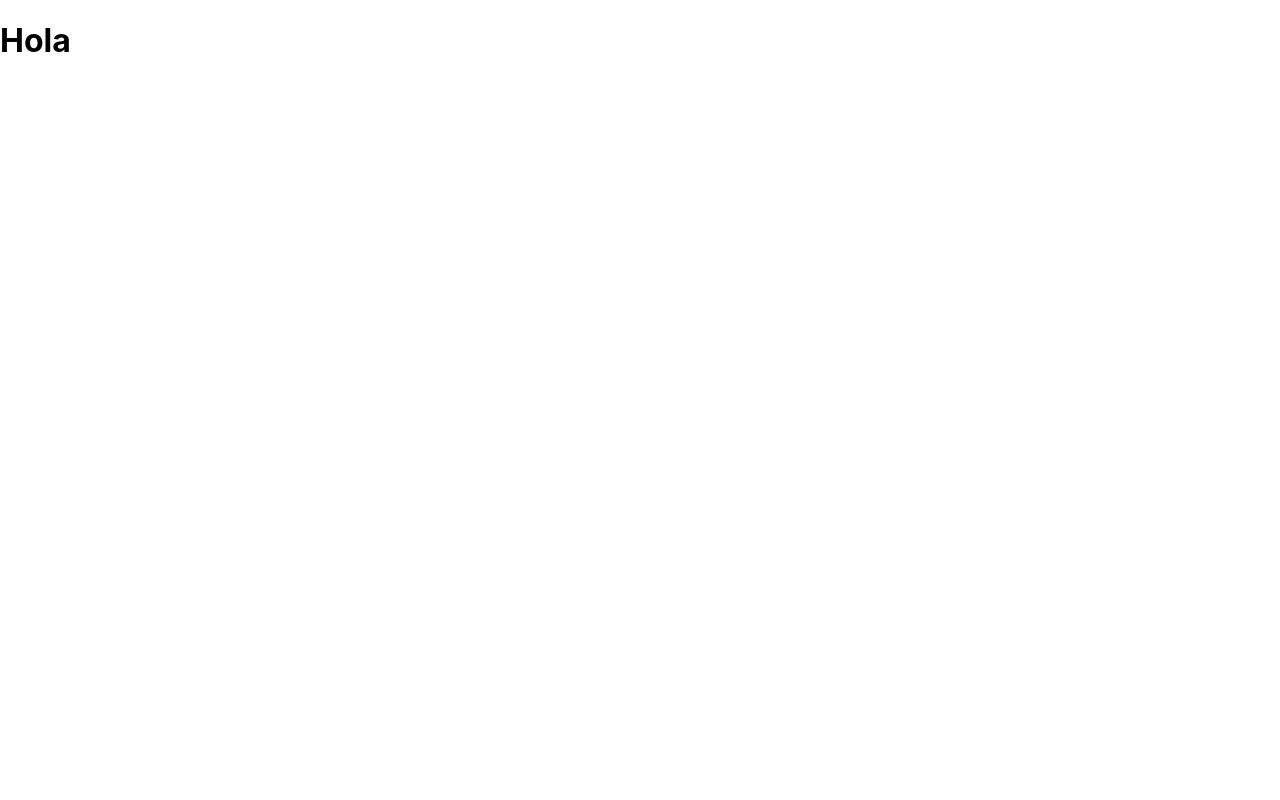
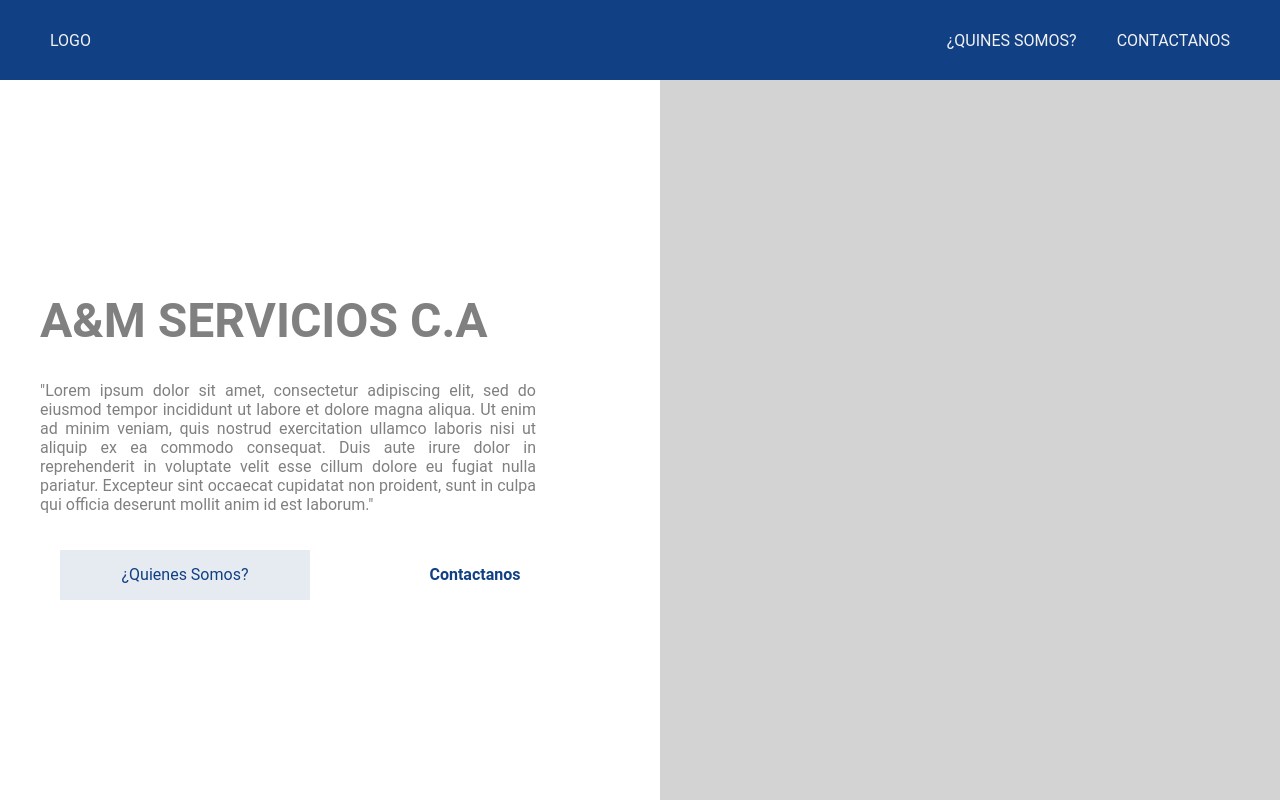
Before and after one commit to Edjopima/amservicios-landing, a React (Create React App) app: page / in a window 1280 px wide. Built offline with nearby package versions, Linux system fonts and the light colour scheme.

Commit message:
[Add] Header and Home Component

```diff
--- a/src/App.js
+++ b/src/App.js
@@ -1,8 +1,34 @@
 import React from 'react';
+import {
+  BrowserRouter as Router,
+  Switch,
+  Route,
+} from "react-router-dom";
+import Header from './components/Header/Header'
+import Home from './containers/Home/Home'
+
+const Contact = () => <h1>Contact</h1>
+const About = () => <h1>About</h1>
 
 const App = () => {
   return (
-    <h1>Hola</h1>
+    <Router>
+      <Header />
+      <Switch>
+        <Route
+          path="/contact"
+          component={Contact}
+        />
+        <Route
+          path="/about"
+          component={About}
+        />
+        <Route
+          path="/"
+          component={Home}
+        />
+      </Switch>
+    </Router>
   );
 }
 
--- /dev/null
+++ b/src/components/Button/StyledButton.js
@@ -0,0 +1,88 @@
+import styled from 'styled-components'
+
+const StyledButton = styled.div`
+  line-height: 50px;
+  height: 50px;
+  text-align: center;
+  width: 250px;
+  cursor: pointer;
+  margin: 20px;
+  color: #114084;
+  transition: all 0.3s;
+  position: relative;
+
+  span {
+    transition: all 0.3s;
+  }
+  .btn1::before {
+    content: '';
+    position: absolute;
+    bottom: 0;
+    left: 0;
+    width: 100%;
+    height: 100%;
+    z-index: 1;
+    opacity: 0;
+    transition: all 0.3s;
+    border-top-width: 1px;
+    border-bottom-width: 1px;
+    border-top-style: solid;
+    border-bottom-style: solid;
+    border-top-color: rgba(17, 64, 132,0.5);
+    border-bottom-color: rgba(17, 64, 132,0.5);
+    transform: scale(0.1, 1);
+  }
+  .btn1:hover span {
+    letter-spacing: 2px;
+  }
+  .btn1:hover::before {
+    opacity: 1;
+    transform: scale(1, 1);
+  }
+  .btn1::after {
+    content: '';
+    position: absolute;
+    bottom: 0;
+    left: 0;
+    width: 100%;
+    height: 100%;
+    z-index: 1;
+    transition: all 0.3s;
+    background-color: rgba(17, 64, 132,0.1);
+  }
+  .btn1:hover::after {
+    opacity: 0;
+    transform: scale(0.1, 1);
+  }
+
+  .btn2 span{
+    font-weight:bold;
+  }
+  .btn2::before {
+    content: '';
+    position: absolute;
+    bottom: 0;
+    left: 0;
+    width: 100%;
+    height: 100%;
+    z-index: 1;
+    opacity: 0;
+    transition: all 0.3s;
+    border-top-width: 1px;
+    border-bottom-width: 1px;
+    border-top-style: solid;
+    border-bottom-style: solid;
+    border-top-color: rgba(17, 64, 132,0.5);
+    border-bottom-color: rgba(17, 64, 132,0.5);
+    transform: scale(0.1, 1);
+  }
+  .btn2:hover span {
+    letter-spacing: 2px;
+  }
+  .btn2:hover::before {
+    opacity: 1;
+    transform: scale(1, 1);
+  }
+`
+
+export default StyledButton;
--- /dev/null
+++ b/src/components/Header/Header.jsx
@@ -0,0 +1,24 @@
+import React from 'react';
+import StyledHeader from './StyledHeader';
+import { useHistory } from "react-router-dom";
+
+const Header = () => {
+  const history = useHistory();
+  const changeRoute = (route) => {
+    history.push(`/${route}`);
+  }
+
+  return (
+    <StyledHeader>
+      <div className='Header-logo'>
+        <p onClick={()=>{changeRoute('home')}}>LOGO</p>
+      </div>
+      <div className='Header-options'>
+      <p onClick={()=>{changeRoute('about')}}>¿QUINES SOMOS?</p>
+        <p onClick={()=>{changeRoute('contact')}}>CONTACTANOS</p>
+      </div>
+    </StyledHeader>
+  );
+}
+
+export default Header;
--- /dev/null
+++ b/src/components/Header/StyledHeader.js
@@ -0,0 +1,32 @@
+import styled from 'styled-components'
+
+const StyledHeader = styled.div`
+  width: 100%;
+  height: 10vh;
+  background-color:#114084;
+  display:flex;
+  flex-direction:row;
+  align-items:center;
+  justify-content:space-around;
+  color:#f1f1f1;
+  .Header-logo {
+    width: 25%;
+    display: flex;
+    flex-direction: row;
+    justify-content: flex-start;
+    padding-left: 30px;
+  }
+  .Header-options {
+    width:75%;
+    display:flex;
+    flex-direction:row;
+    justify-content: flex-end;
+    padding-right: 30px;
+  }
+  p {
+    margin:0 20px;
+    cursor: pointer;
+  }
+`
+
+export default StyledHeader;
--- /dev/null
+++ b/src/containers/Home/Home.jsx
@@ -0,0 +1,26 @@
+import React from 'react';
+import StyledButton from '../../components/Button/StyledButton'
+import StyledHome from './StyledHome';
+
+const Home = () => {
+  return (
+    <StyledHome>
+      <div className='Home-left'>
+        <h1>A&M SERVICIOS C.A</h1>
+        <p>"Lorem ipsum dolor sit amet, consectetur adipiscing elit, sed do eiusmod tempor incididunt ut labore et dolore magna aliqua. Ut enim ad minim veniam, quis nostrud exercitation ullamco laboris nisi ut aliquip ex ea commodo consequat. Duis aute irure dolor in reprehenderit in voluptate velit esse cillum dolore eu fugiat nulla pariatur. Excepteur sint occaecat cupidatat non proident, sunt in culpa qui officia deserunt mollit anim id est laborum."</p>
+        <div className='Home-buttonContainer'>
+          <StyledButton>
+            <span className='btn1'><span>¿Quienes Somos?</span></span>
+          </StyledButton>
+          <StyledButton>
+            <span className='btn2'><span>Contactanos</span></span>
+          </StyledButton>
+        </div>
+      </div>
+      <div className='Home-right'>
+      </div>
+    </StyledHome>
+  );
+}
+
+export default Home;
--- /dev/null
+++ b/src/containers/Home/StyledHome.js
@@ -0,0 +1,31 @@
+import styled from 'styled-components'
+
+const StyledHome = styled.div`
+  display:flex;
+  flex-direction:row;
+  justify-content:center;
+  align-items:center;
+  p{
+    text-align:justify;
+    width:80%;
+  }
+  h1 {
+    font-size:3em;
+  }
+  .Home-left {
+    width:50%;
+    padding-left:40px;
+    color:#808080;
+  }
+  .Home-right {
+    width:50%;
+    background-color:lightgray;
+    height: 90vh;
+  }
+  .Home-buttonContainer {
+    display:flex;
+    flex-direction:row;
+  }
+`;
+
+export default StyledHome;
--- a/src/index.css
+++ b/src/index.css
@@ -1,8 +1,6 @@
 body {
   margin: 0;
-  font-family: -apple-system, BlinkMacSystemFont, 'Segoe UI', 'Roboto', 'Oxygen',
-    'Ubuntu', 'Cantarell', 'Fira Sans', 'Droid Sans', 'Helvetica Neue',
-    sans-serif;
+  font-family: 'Roboto';
   -webkit-font-smoothing: antialiased;
   -moz-osx-font-smoothing: grayscale;
 }
```
